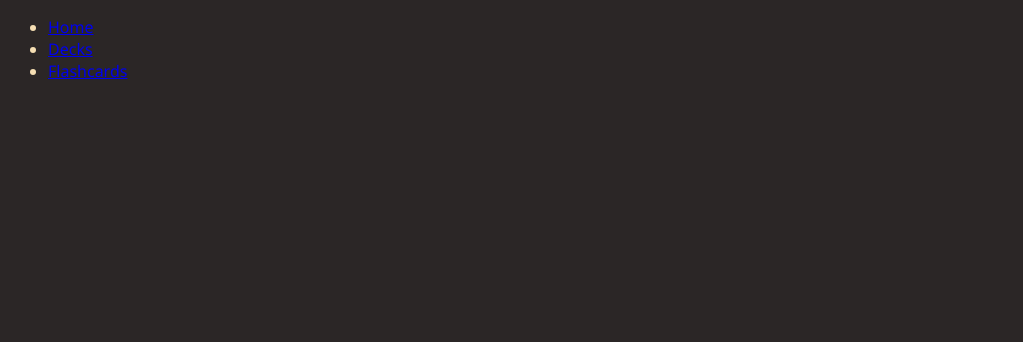
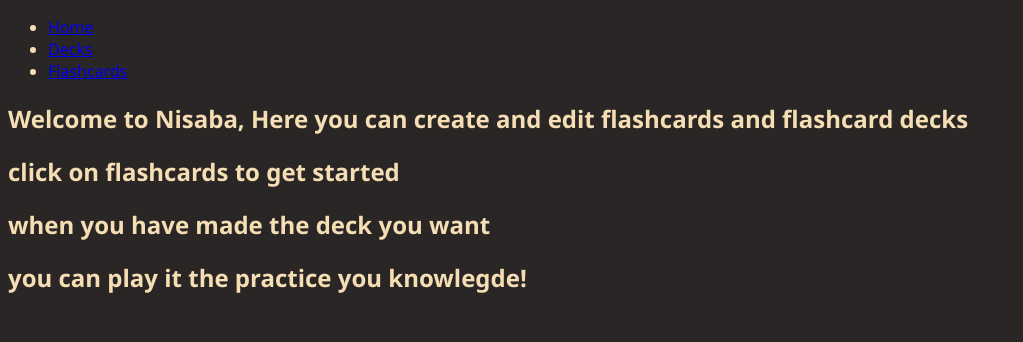
Before and after one commit to Donmacrury/Nisaba_tablets, a Flask app: page / in a window 1280 px wide. Shown: the top 342 px of the page, without its empty margins (0-1023 px from the left). Run offline with Flask 2, Linux system fonts and the light colour scheme.

Commit message:
added welcom text to the home page

```diff
--- a/templates/index.html
+++ b/templates/index.html
@@ -3,5 +3,9 @@
 
 <section id="home-image">
 
+    <h1>Welcome to Nisaba, Here you can create and edit flashcards and flashcard decks</h1>
+    <h2>click on flashcards to get started</h2>
+    <h2>when you have made the deck you want</h2>
+    <h2>you can play it the practice you knowlegde!</h2>
 </section>
 {% endblock %}
```
Also changed, not shown: static/css/style.css (+14 -7 lines).
